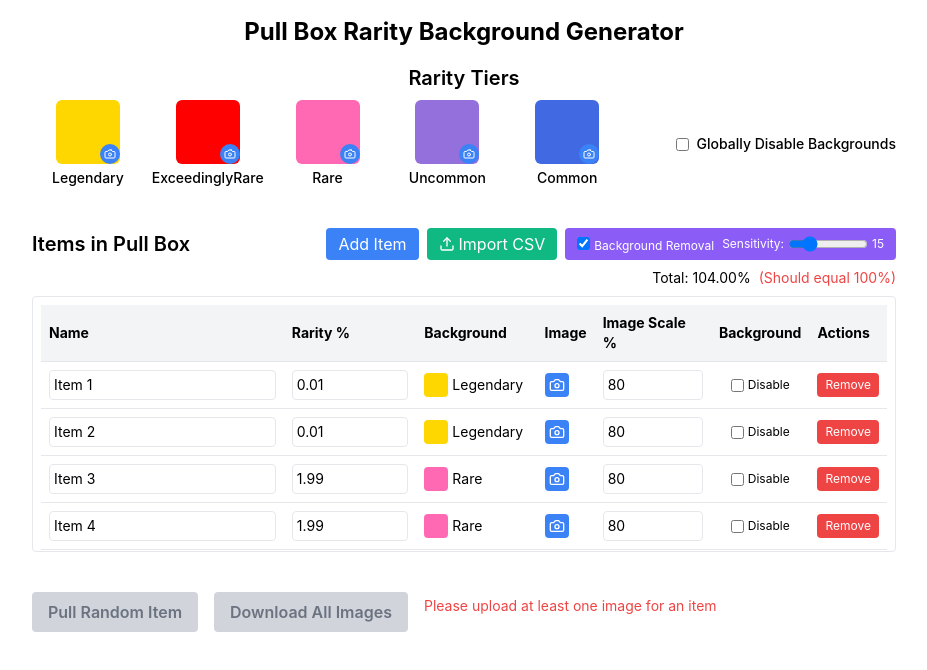
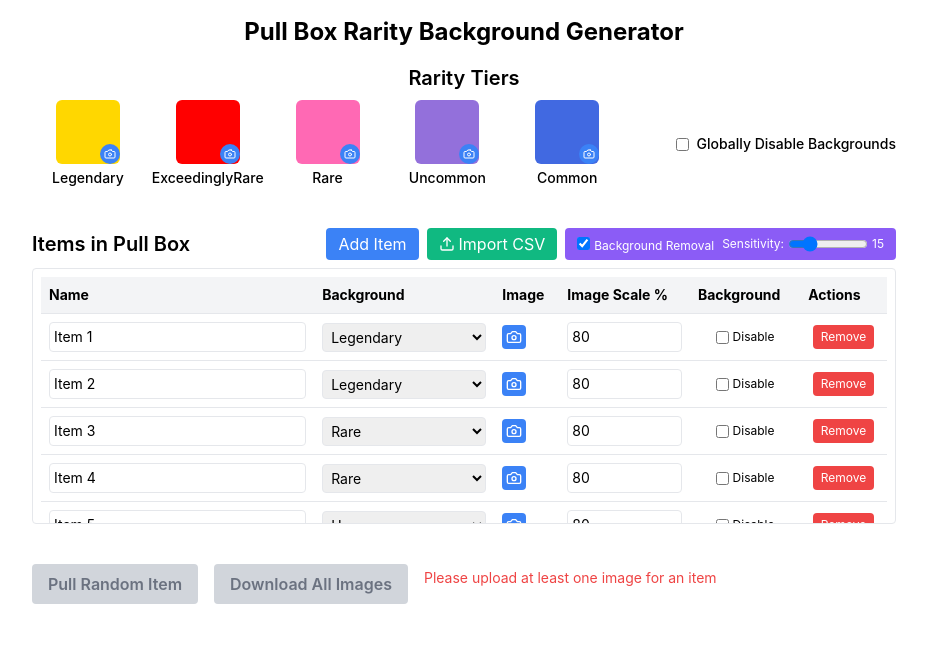
Before and after one commit to cowpup/rarity_generator, a React (Create React App) app in the folder rarity-generator/: page / in a window 1280 px wide. Shown: the top 670 px of the page, without its empty margins (176-1103 px from the left). Built offline with nearby package versions, Linux system fonts and the light colour scheme.

Commit message:
Implement image processing optimizations for improved performance

```diff
--- a/rarity-generator/src/rarityGenerator.jsx
+++ b/rarity-generator/src/rarityGenerator.jsx
@@ -1,6 +1,4 @@
-
-
-import React, { useState, useEffect } from 'react';
+import React, { useState } from 'react';
 import { Camera, Upload } from 'lucide-react';
 import Papa from 'papaparse';
 import JSZip from 'jszip';
@@ -8,26 +6,26 @@ import { saveAs } from 'file-saver';
 
 const RarityBackgroundGenerator = () => {
   const [itemsData, setItemsData] = useState([
-    { name: 'Item 1', rarity: 0.01, image: null, disableBackground: false, imageScale: 80 },
-    { name: 'Item 2', rarity: 0.01, image: null, disableBackground: false, imageScale: 80 },
-    { name: 'Item 3', rarity: 1.99, image: null, disableBackground: false, imageScale: 80 },
-    { name: 'Item 4', rarity: 1.99, image: null, disableBackground: false, imageScale: 80 },
-    { name: 'Item 5', rarity: 5, image: null, disableBackground: false, imageScale: 80 },
-    { name: 'Item 6', rarity: 5, image: null, disableBackground: false, imageScale: 80 },
-    { name: 'Item 7', rarity: 5, image: null, disableBackground: false, imageScale: 80 },
-    { name: 'Item 8', rarity: 5, image: null, disableBackground: false, imageScale: 80 },
-    { name: 'Item 9', rarity: 5, image: null, disableBackground: false, imageScale: 80 },
-    { name: 'Item 10', rarity: 5, image: null, disableBackground: false, imageScale: 80 },
-    { name: 'Item 11', rarity: 10, image: null, disableBackground: false, imageScale: 80 },
-    { name: 'Item 12', rarity: 10, image: null, disableBackground: false, imageScale: 80 },
-    { name: 'Item 13', rarity: 10, image: null, disableBackground: false, imageScale: 80 },
-    { name: 'Item 14', rarity: 10, image: null, disableBackground: false, imageScale: 80 },
-    { name: 'Item 15', rarity: 10, image: null, disableBackground: false, imageScale: 80 },
-    { name: 'Item 16', rarity: 4, image: null, disableBackground: false, imageScale: 80 },
-    { name: 'Item 17', rarity: 4, image: null, disableBackground: false, imageScale: 80 },
-    { name: 'Item 18', rarity: 4, image: null, disableBackground: false, imageScale: 80 },
-    { name: 'Item 19', rarity: 4, image: null, disableBackground: false, imageScale: 80 },
-    { name: 'Item 20', rarity: 4, image: null, disableBackground: false, imageScale: 80 },
+    { name: 'Item 1', background: 'legendary', image: null, disableBackground: false, imageScale: 80 },
+    { name: 'Item 2', background: 'legendary', image: null, disableBackground: false, imageScale: 80 },
+    { name: 'Item 3', background: 'rare', image: null, disableBackground: false, imageScale: 80 },
+    { name: 'Item 4', background: 'rare', image: null, disableBackground: false, imageScale: 80 },
+    { name: 'Item 5', background: 'uncommon', image: null, disableBackground: false, imageScale: 80 },
+    { name: 'Item 6', background: 'uncommon', image: null, disableBackground: false, imageScale: 80 },
+    { name: 'Item 7', background: 'uncommon', image: null, disableBackground: false, imageScale: 80 },
+    { name: 'Item 8', background: 'uncommon', image: null, disableBackground: false, imageScale: 80 },
+    { name: 'Item 9', background: 'uncommon', image: null, disableBackground: false, imageScale: 80 },
+    { name: 'Item 10', background: 'uncommon', image: null, disableBackground: false, imageScale: 80 },
+    { name: 'Item 11', background: 'common', image: null, disableBackground: false, imageScale: 80 },
+    { name: 'Item 12', background: 'common', image: null, disableBackground: false, imageScale: 80 },
+    { name: 'Item 13', background: 'common', image: null, disableBackground: false, imageScale: 80 },
+    { name: 'Item 14', background: 'common', image: null, disableBackground: false, imageScale: 80 },
+    { name: 'Item 15', background: 'common', image: null, disableBackground: false, imageScale: 80 },
+    { name: 'Item 16', background: 'uncommon', image: null, disableBackground: false, imageScale: 80 },
+    { name: 'Item 17', background: 'uncommon', image: null, disableBackground: false, imageScale: 80 },
+    { name: 'Item 18', background: 'uncommon', image: null, disableBackground: false, imageScale: 80 },
+    { name: 'Item 19', background: 'uncommon', image: null, disableBackground: false, imageScale: 80 },
+    { name: 'Item 20', background: 'uncommon', image: null, disableBackground: false, imageScale: 80 },
   ]);
 
   const [bgRemovalSensitivity, setBgRemovalSensitivity] = useState(15);
@@ -45,16 +43,6 @@ const RarityBackgroundGenerator = () => {
   const [pulledBackground, setPulledBackground] = useState(null);
   const [globalDisableBackground, setGlobalDisableBackground] = useState(false);
   const [isEditing, setIsEditing] = useState(false);
-
-  // Sort items by rarity (lowest to highest) but only when not actively editing
-  useEffect(() => {
-    if (!isEditing) {
-      const sortedItems = [...itemsData].sort((a, b) => a.rarity - b.rarity);
-      if (JSON.stringify(sortedItems) !== JSON.stringify(itemsData)) {
-        setItemsData(sortedItems);
-      }
-    }
-  }, [itemsData, isEditing]);
 
   const removeImageBackground = (imageData, sensitivity = 10) => {
     return new Promise((resolve) => {
@@ -182,7 +170,6 @@ const RarityBackgroundGenerator = () => {
     });
   };
 
-
   const handleItemImageUpload = async (e, index) => {
     const file = e.target.files[0];
     if (file) {
@@ -226,8 +213,7 @@ const RarityBackgroundGenerator = () => {
   const handleItemChange = (index, field, value) => {
     setIsEditing(true);
     const newItemsData = [...itemsData];
-    newItemsData[index][field] = field === 'rarity' ? parseFloat(value) || 0 :
-                                field === 'imageScale' ? parseInt(value, 10) || 80 : value;
+    newItemsData[index][field] = field === 'imageScale' ? parseInt(value, 10) || 80 : value;
     setItemsData(newItemsData);
   };
 
@@ -237,23 +223,19 @@ const RarityBackgroundGenerator = () => {
   };
 
   const addItem = () => {
-    setIsEditing(false); // Ensure sorting happens after adding
-    setItemsData([...itemsData, { name: `Item ${itemsData.length + 1}`, rarity: 1, image: null, disableBackground: false, imageScale: 80 }]);
+    setItemsData([...itemsData, {
+      name: `Item ${itemsData.length + 1}`,
+      background: 'common',
+      image: null,
+      disableBackground: false,
+      imageScale: 80
+    }]);
   };
 
   const removeItem = (index) => {
-    setIsEditing(false); // Ensure sorting happens after removing
     const newItemsData = [...itemsData];
     newItemsData.splice(index, 1);
     setItemsData(newItemsData);
-  };
-
-  const getRarityTier = (rarity) => {
-    if (rarity <= backgrounds.legendary.maxRarity) return 'legendary';
-    if (rarity <= backgrounds.exceedinglyRare.maxRarity) return 'exceedinglyRare';
-    if (rarity <= backgrounds.rare.maxRarity) return 'rare';
-    if (rarity <= backgrounds.uncommon.maxRarity) return 'uncommon';
-    return 'common';
   };
 
   const toggleDisableBackground = (index) => {
@@ -263,35 +245,23 @@ const RarityBackgroundGenerator = () => {
   };
 
   const pullRandomItem = () => {
-    // Validate that percentages sum to 100
-    const sum = itemsData.reduce((acc, item) => acc + item.rarity, 0);
-    if (Math.abs(sum - 100) > 0.1) {
-      alert(`Rarity percentages should sum to 100%. Current sum: ${sum.toFixed(2)}%`);
+    const itemsWithImages = itemsData.filter(item => item.image !== null);
+
+    if (itemsWithImages.length === 0) {
+      alert("Please upload at least one image for an item");
       return;
     }
 
-    // Random pull logic
-    const random = Math.random() * 100;
-    let cumulativeProb = 0;
+    // Select random item
+    const randomIndex = Math.floor(Math.random() * itemsWithImages.length);
+    const selectedItem = itemsWithImages[randomIndex];
 
-    for (const item of itemsData) {
-      cumulativeProb += item.rarity;
-      if (random <= cumulativeProb) {
-        const rarityTier = getRarityTier(item.rarity);
-        setSelectedItem(item);
-        setPulledBackground(backgrounds[rarityTier]);
-        return;
-      }
-    }
+    setSelectedItem(selectedItem);
+    setPulledBackground(backgrounds[selectedItem.background]);
   };
 
   const validateAtLeastOneImage = () => {
     return itemsData.some(item => item.image !== null);
-  };
-
-  const validatePercentages = () => {
-    const sum = itemsData.reduce((acc, item) => acc + item.rarity, 0);
-    return Math.abs(sum - 100) <= 0.1;
   };
 
   const hasImagesToDownload = () => {
@@ -315,24 +285,32 @@ const RarityBackgroundGenerator = () => {
               field.toLowerCase().includes('item') || field.toLowerCase().includes('name')
             );
 
-            const rarityColumn = result.meta.fields.find(field =>
-              field.toLowerCase().includes('probability') || field.toLowerCase().includes('rarity')
+            // Look for background/tier/rarity column
+            const backgroundColumn = result.meta.fields.find(field =>
+              field.toLowerCase().includes('background') ||
+              field.toLowerCase().includes('tier') ||
+              field.toLowerCase().includes('rarity')
             );
 
-            if (nameColumn && rarityColumn) {
+            if (nameColumn) {
               // Extract and format the data
               const newItems = result.data.map(row => {
-                // Parse rarity and convert to percentage if needed
-                let rarity = parseFloat(row[rarityColumn]?.replace(/[^0-9.]/g, '')) || 0;
+                // Get background if available, otherwise default to common
+                let background = 'common';
 
-                // If the rarity is a small decimal (e.g., 0.003), it's likely a proportion rather than percentage
-                if (rarity < 0.1) {
-                  rarity = rarity * 100;
+                if (backgroundColumn && row[backgroundColumn]) {
+                  const bgValue = row[backgroundColumn].toLowerCase().trim();
+                  // Try to match to available backgrounds
+                  if (bgValue.includes('legend')) background = 'legendary';
+                  else if (bgValue.includes('exceed') || bgValue.includes('rare') && bgValue.includes('exceed')) background = 'exceedinglyRare';
+                  else if (bgValue.includes('rare')) background = 'rare';
+                  else if (bgValue.includes('uncommon')) background = 'uncommon';
+                  else background = 'common';
                 }
 
                 return {
                   name: row[nameColumn]?.trim() || "Unnamed Item",
-                  rarity,
+                  background,
                   image: null,
                   disableBackground: false,
                   imageScale: 80
@@ -343,7 +321,7 @@ const RarityBackgroundGenerator = () => {
               setItemsData(newItems);
               alert(`Successfully imported ${newItems.length} items from CSV!`);
             } else {
-              alert("Could not find required columns in the CSV. Please ensure it contains an 'Item' or 'Name' column and a 'Probability' or 'Rarity' column.");
+              alert("Could not find required 'Name' or 'Item' column in the CSV.");
             }
           },
           error: (error) => {
@@ -363,7 +341,7 @@ const RarityBackgroundGenerator = () => {
 
     // Set standard canvas dimensions - now without text area
     const canvasWidth = 800;
-    const canvasHeight = 800; // No extra space for text banner
+    const canvasHeight = 800;
     canvas.width = canvasWidth;
     canvas.height = canvasHeight;
 
@@ -372,8 +350,7 @@ const RarityBackgroundGenerator = () => {
     img.onload = () => {
       // Draw background if it's not disabled
       if (!globalDisableBackground && !item.disableBackground) {
-        const rarityTier = getRarityTier(item.rarity);
-        const background = backgrounds[rarityTier];
+        const background = backgrounds[item.background];
 
         // If there's a background image
         if (background.backgroundImage) {
@@ -605,19 +582,11 @@ const RarityBackgroundGenerator = () => {
           </div>
         </div>
 
-        <div className="mb-2 text-sm text-right">
-          Total: {itemsData.reduce((acc, item) => acc + item.rarity, 0).toFixed(2)}%
-          {!validatePercentages() &&
-            <span className="text-red-500 ml-2">(Should equal 100%)</span>
-          }
-        </div>
-
         <div className="mb-4 max-h-64 overflow-y-auto border rounded p-2">
           <table className="w-full text-sm">
             <thead>
               <tr className="bg-gray-100">
                 <th className="p-2 text-left">Name</th>
-                <th className="p-2 text-left">Rarity %</th>
                 <th className="p-2 text-left">Background</th>
                 <th className="p-2 text-left">Image</th>
                 <th className="p-2 text-left">Image Scale %</th>
@@ -638,31 +607,18 @@ const RarityBackgroundGenerator = () => {
                     />
                   </td>
                   <td className="p-2">
-                    <input
-                      type="number"
-                      step="0.01"
-                      min="0"
-                      max="100"
-                      value={item.rarity}
-                      onChange={(e) => handleItemChange(index, 'rarity', e.target.value)}
+                    <select
+                      value={item.background}
+                      onChange={(e) => handleItemChange(index, 'background', e.target.value)}
                       onBlur={handleBlur}
                       className="w-full p-1 border rounded"
-                    />
-                  </td>
-                  <td className="p-2">
-                    <div className="flex items-center">
-                      <div
-                        className="w-6 h-6 rounded mr-1"
-                        style={{
-                          backgroundColor: backgrounds[getRarityTier(item.rarity)].color,
-                          backgroundImage: backgrounds[getRarityTier(item.rarity)].backgroundImage ?
-                            `url(${backgrounds[getRarityTier(item.rarity)].backgroundImage})` : 'none',
-                          backgroundSize: 'cover',
-                          backgroundPosition: 'center'
-                        }}
-                      ></div>
-                      <span className="capitalize">{getRarityTier(item.rarity)}</span>
-                    </div>
+                    >
+                      <option value="legendary">Legendary</option>
+                      <option value="exceedinglyRare">Exceedingly Rare</option>
+                      <option value="rare">Rare</option>
+                      <option value="uncommon">Uncommon</option>
+                      <option value="common">Common</option>
+                    </select>
                   </td>
                   <td className="p-2">
                     <div className="flex items-center">
@@ -684,9 +640,9 @@ const RarityBackgroundGenerator = () => {
                       {item.image && (
                         <div className="w-12 h-12 rounded overflow-hidden relative flex items-center justify-center"
                              style={{
-                               backgroundColor: (!globalDisableBackground && !item.disableBackground) ? backgrounds[getRarityTier(item.rarity)].color : 'transparent',
-                               backgroundImage: (!globalDisableBackground && !item.disableBackground && backgrounds[getRarityTier(item.rarity)].backgroundImage) ?
-                                 `url(${backgrounds[getRarityTier(item.rarity)].backgroundImage})` : 'none',
+                               backgroundColor: (!globalDisableBackground && !item.disableBackground) ? backgrounds[item.background].color : 'transparent',
+                               backgroundImage: (!globalDisableBackground && !item.disableBackground && backgrounds[item.background].backgroundImage) ?
+                                 `url(${backgrounds[item.background].backgroundImage})` : 'none',
                                backgroundSize: 'cover',
                                backgroundPosition: 'center'
                              }}>
@@ -742,9 +698,9 @@ const RarityBackgroundGenerator = () => {
       <div className="mb-6 flex space-x-4">
         <button
           onClick={pullRandomItem}
-          disabled={!validateAtLeastOneImage() || !validatePercentages()}
+          disabled={!validateAtLeastOneImage()}
           className={`px-4 py-2 rounded font-semibold ${
-            validateAtLeastOneImage() && validatePercentages()
+            validateAtLeastOneImage()
               ? 'bg-green-500 text-white hover:bg-green-600'
               : 'bg-gray-300 text-gray-500 cursor-not-allowed'
           }`}
```
